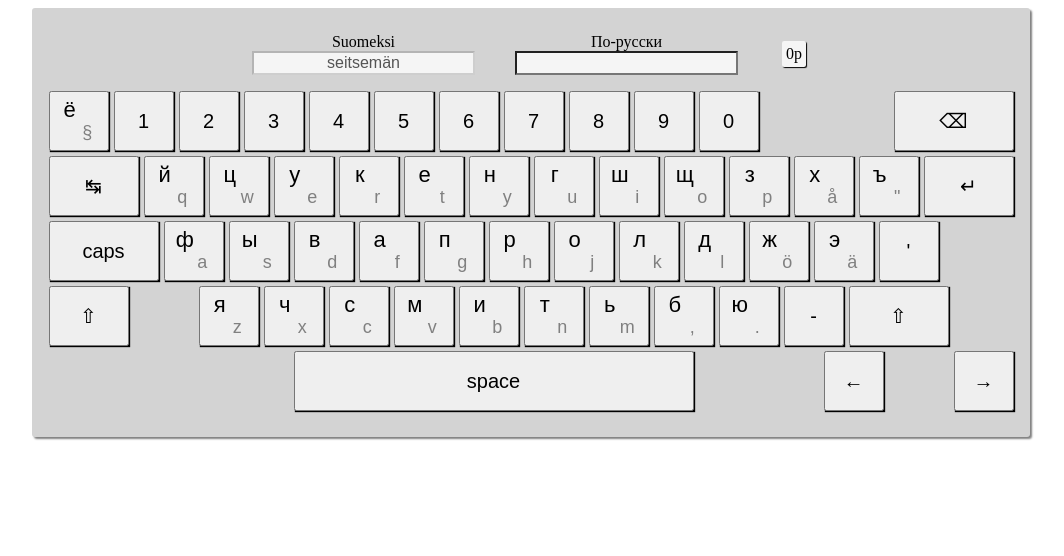
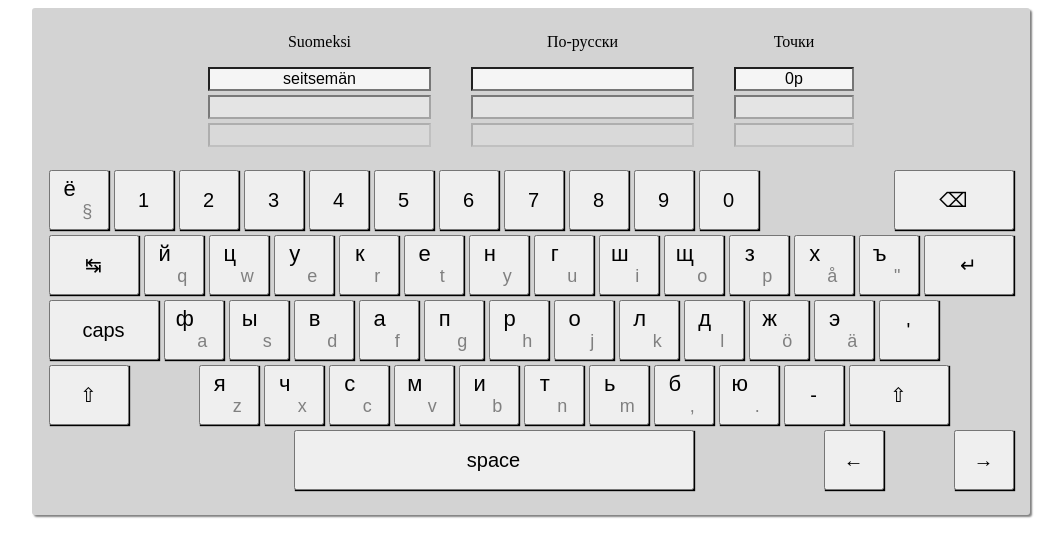
Before and after one commit to trkks/trkks.github.io, a plain HTML site: page kielet/index.html in a window 1280 px wide. Shown: the whole page, without its empty margins (109-1173 px from the left). Drawn offline with Linux system fonts and the light colour scheme.

Commit message:
TA: Add rows for answer history

```diff
--- a/kielet/index.html
+++ b/kielet/index.html
@@ -10,17 +10,40 @@
     </head>
     <body>
         <div id="root">
-            <div id="inputArea">
+            <div class="inputArea">
                 <div>
                     <label for="wordText">Suomeksi</label>
-                    <input id="wordText" type="text" disabled/>
+                    <input id="wordText" type="text" readonly/>
                 </div>
                 <div>
                     <label for="answerInput">По-русски</label>
                     <input id="answerInput" type="text"/>
                 </div>
                 <div>
-                    <p id="pointsText"></p>
+                    <label for="pointsText">Точки</label>
+                    <input class="pointsField" id="pointsText" type="text" readonly/>
+                </div>
+            </div>
+            <div class="inputArea">
+                <div>
+                    <input class="wordField" type="text" readonly/>
+                </div>
+                <div>
+                    <input class="answerField" type="text" readonly/>
+                </div>
+                <div>
+                    <input class="pointsField" type="text" readonly/>
+                </div>
+            </div>
+            <div class="inputArea">
+                <div>
+                    <input class="wordField" type="text" readonly/>
+                </div>
+                <div>
+                    <input class="answerField" type="text" readonly/>
+                </div>
+                <div>
+                    <input class="pointsField" type="text" readonly/>
                 </div>
             </div>
             <div id="keyboardArea">
--- a/kielet/index.js
+++ b/kielet/index.js
@@ -63,7 +63,7 @@ const putPoints = (n) => {
         pointsElem.classList.add("error");
     }
 
-    pointsElem.textContent = `${points}p`;
+    pointsElem.value = `${points}p`;
 };
 
 let inputField;
@@ -77,12 +77,14 @@ const handleEnter = () => {
 
         inputField.value = "";
         setNextWord();
-        return;
     } else {
         putPoints(-3);
 
         inputField.classList.add("error");
     }
+
+    // Keep mobile keyboard visible(?).
+    inputField.focus();
 };
 
 const handleTab = () => {
@@ -91,6 +93,9 @@ const handleTab = () => {
     alert(`${wordElem.value} = ${wordMap[wordElem.value]}`);
     inputField.value = "";
     setNextWord();
+
+    // Keep mobile keyboard visible(?).
+    inputField.focus();
 };
 
 window.onload = () => {
--- a/kielet/styles.css
+++ b/kielet/styles.css
@@ -8,7 +8,7 @@ body {
     display: flex;
     flex-direction: column;
     align-items: center;
-    gap: 1em;
+    gap: 0.25em;
 
     padding: 2%;
     width: 75%;
@@ -17,21 +17,19 @@ body {
     background-color: lightgray;
 }
 
-#inputArea {
+.inputArea {
     display: flex;
     flex-direction: row;
     align-items: center;
     gap: 3em;
 }
 
-#inputArea > div {
-    display: flex;
-    flex-direction: column;
-    align-items: center;
+.inputArea:nth-of-type(2) {
+    opacity: 50%;
 }
 
-#arrow {
-    font-size: 1em;
+.inputArea:nth-of-type(3) {
+    opacity: 20%;
 }
 
 input[type=text] {
@@ -41,20 +39,23 @@ input[type=text] {
     text-align: center;
 }
 
-#pointsText {
-    text-align: center;
-    border-style: bold;
-    border-radius: 2px;
-    background-color: whitesmoke;
-    box-shadow: 1px 1px 1px 0px black;
-    padding: 0.25em;
-    margin: 0;
+.inputArea > div {
+    display: flex;
+    flex-direction: column;
+    align-items: center;
+    gap: 1em;
+}
+
+.inputArea > div:last-child {
+    width: 7em;
 }
 
 #keyboardArea {
     display: flex;
     flex-direction: column;
     gap: 5px;
+
+    margin-top: 2%;
 }
 
 #keyboardArea > div {
@@ -172,14 +173,14 @@ button {
         padding: 0;
     }
 
-    #inputArea {
+    .inputArea {
         display: flex;
         flex-direction: column;
         align-items: center;
         gap: 1em;
     }
 
-    label[for=answerInput] {
+    label {
         margin-top: 10%;
     }
 
```
